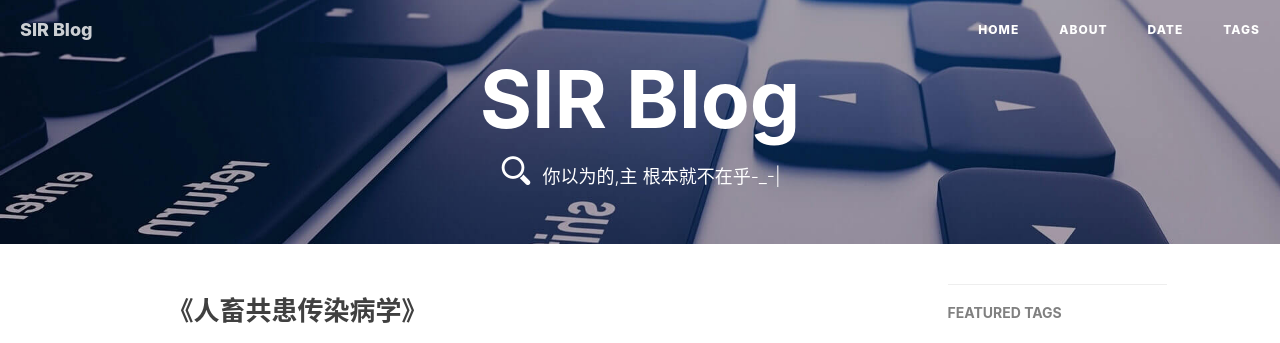
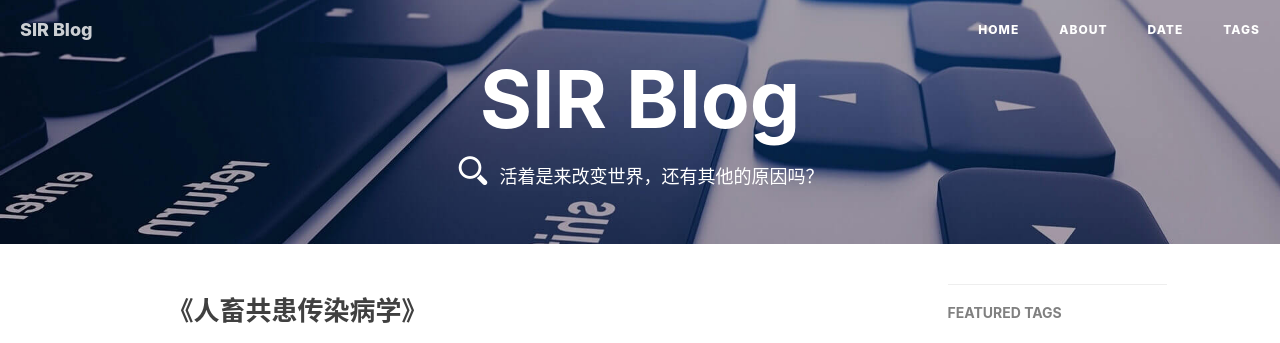
Before and after one commit to Sumtim/tupman.github.io, a Jekyll site: the page built from index.html, in a window 1280 px wide. Shown: the top 343 px of the page. Built offline with Jekyll 4.4.1, drawn with Linux system fonts in a browser that asks for light colours; the list of posts is cut into pages by our own code; comment, search, counter and statistics services are not loaded.

Commit message:
Update index.html

```diff
--- a/index.html
+++ b/index.html
@@ -1,6 +1,6 @@
 ---
 layout: page
-description: "你以为的,主 根本就不在乎-_-|"
+description: "活着是来改变世界，还有其他的原因吗？"
 head_padding: 55px
 ---
 {% for post in paginator.posts %}
```
